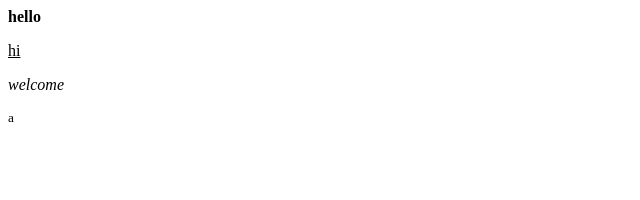
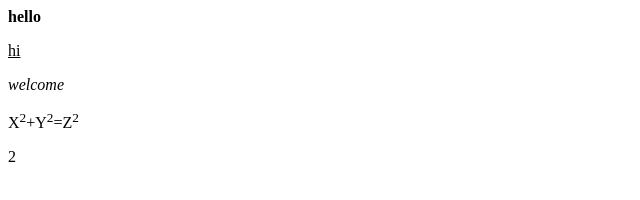
Before and after one commit to iamneo-production/afdfbfbddbbdadaeccdffeecabfeedab, a website: page public/index.html in a window 1280 px wide. Shown: the full height of the page, 0-640 px from the left. Drawn offline with Linux system fonts and the light colour scheme.

Commit message:
Backup Commit

```diff
--- a/public/index.html
+++ b/public/index.html
@@ -3,6 +3,7 @@
         <P><b>hello</b></P>
         <P><u>hi</u></P>
         <P><i>welcome</i></P>
-        <P><sup>a</supa></P>
+        <P>X<sup>2</sup>+Y<sup>2</sup>=Z<sup>2</sup>
+        <P>2<sub></sub></P>
     </body>
 </html>
```
